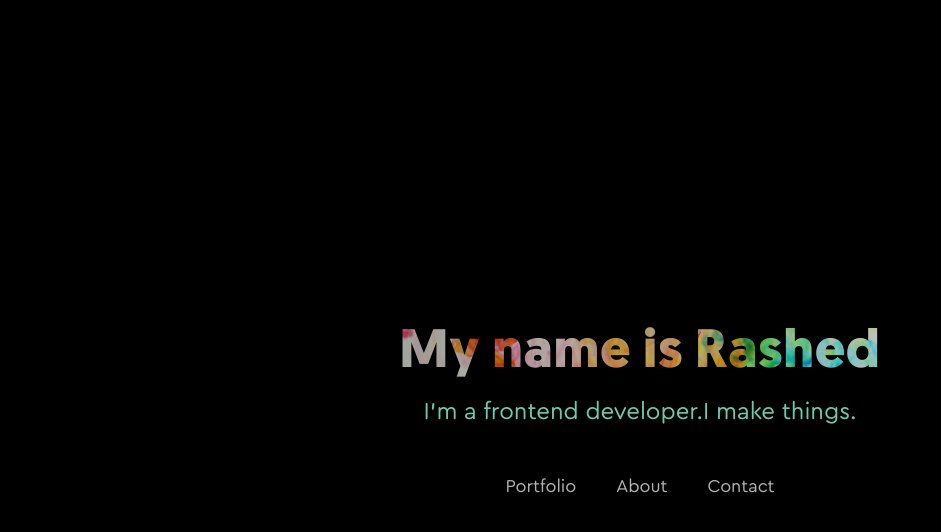
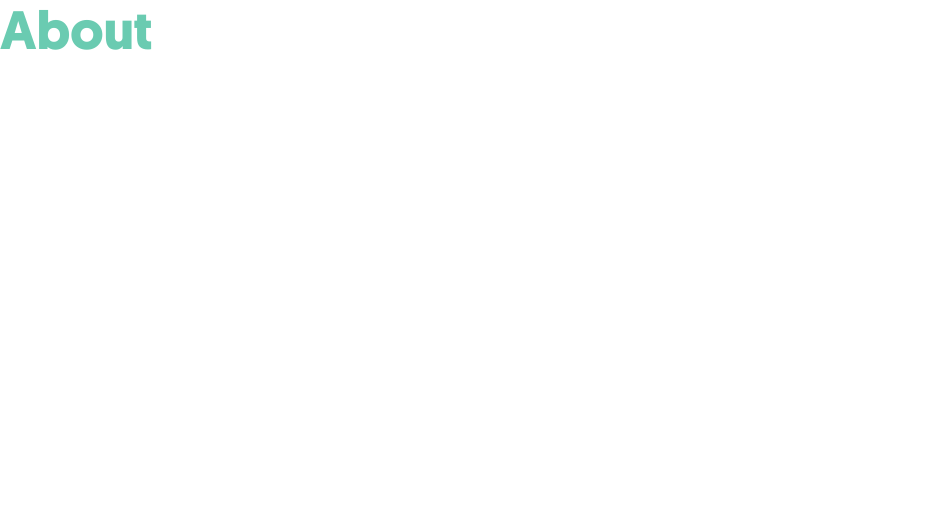
Before and after one commit to rashedInt32/rash3d.com, a React (Create React App) app: page /about in a window 1280 px wide. Shown: the top 532 px of the page, without its empty margins (0-941 px from the left). Built offline with nearby package versions, Linux system fonts and the light colour scheme.

Commit message:
Router link and pages component

```diff
--- a/src/components/Nav.js
+++ b/src/components/Nav.js
@@ -1,16 +1,17 @@
 import React from 'react';
+import { Link } from 'react-router-dom';
 
 const Nav = () => {
   return (
     <ul className="d-flex pt-50">
       <li>
-        <a href="/protfolio">Portfolio</a>
+        <Link to="/portfolio">Portfolio</Link>
       </li>
       <li>
-        <a href="/about">About</a>
+        <Link to="/about">About</Link>
       </li>
       <li>
-        <a href="/contact">Contact</a>
+        <Link to="/contact">Contact</Link>
       </li>
     </ul>
   );
--- /dev/null
+++ b/src/pages/About.js
@@ -0,0 +1,11 @@
+import React from "react";
+
+const Portfolio = () => {
+  return (
+    <>
+      <h1>About</h1>
+    </>
+  );
+};
+
+export default Portfolio;
--- /dev/null
+++ b/src/pages/Contact.js
@@ -0,0 +1,11 @@
+import React from "react";
+
+const Portfolio = () => {
+  return (
+    <>
+      <h1>Contact</h1>
+    </>
+  );
+};
+
+export default Portfolio;
--- /dev/null
+++ b/src/pages/Portfolio.js
@@ -0,0 +1,11 @@
+import React from 'react';
+
+const Portfolio = () => {
+  return (
+    <>
+      <h1>Portfolio</h1>
+    </>
+  );
+}
+
+export default Portfolio;
--- a/src/routes/index.js
+++ b/src/routes/index.js
@@ -2,11 +2,17 @@ import React from 'react';
 import { Route } from 'react-router-dom';
 
 import Home from '../pages/Home';
+import Portfolio from '../pages/Portfolio';
+import About from '../pages/About';
+import Contact from '../pages/Contact';
 
 const Router = () => {
   return (
     <>
-      <Route path="/" component={Home}></Route>
+      <Route path="/" exact component={Home}></Route>
+      <Route path="/portfolio" exact component={Portfolio}></Route>
+      <Route path="/about" exact component={About}></Route>
+      <Route path="/contact" exact component={Contact}></Route>
     </>
   )
 }
```
